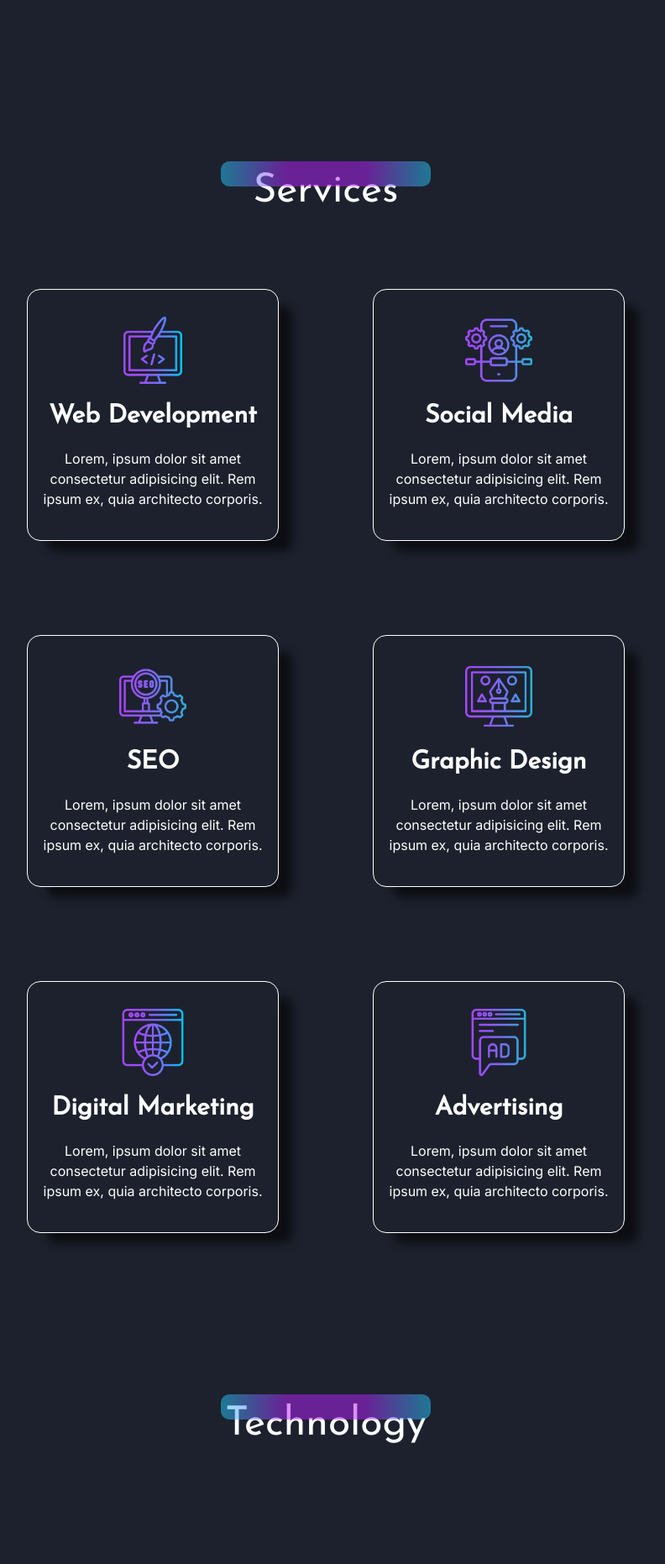
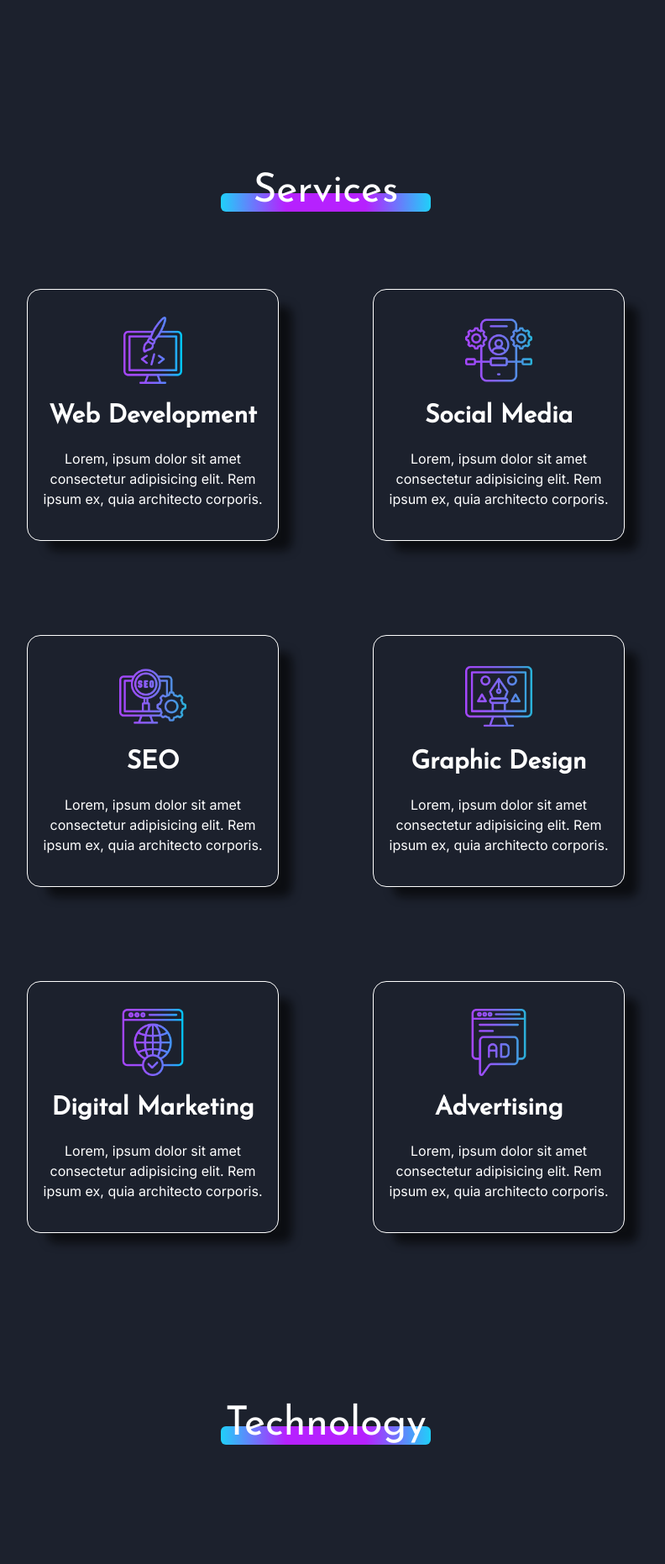
Before and after one commit to DeenoDev/My-Business-Website, a PHP site: page / in a window 1280 px wide. Shown: the part 1062-2924 px from the top of the page at 84% size, without its empty margins (252-1044 px from the left). Run offline with PHP 8.4, Linux system fonts and the light colour scheme; some libraries are stand-ins or nearby versions.

Commit message:
Psuedo elements position and sizing completed.

```diff
--- a/style.css
+++ b/style.css
@@ -526,21 +526,23 @@ h3{
     font-size: 3rem;
     font-weight: var(--fw-300);
     color: #fff;
+    z-index: 10;
 
 }
 
 .h3-title::after {
     content: "";
-    display: inline-block;
     position: absolute;
     width: 250px;
-    height: 30px;
+    height: 22px;
     margin: auto;
+    margin-top: 38px;
     left: 0;
     right: 0;
+    z-index: -1;
     background: rgb(182,33,254);
-    background: radial-gradient(circle, rgba(182,33,254,.5) 0%, rgba(182,33,254,.5) 38%, rgba(31,209,249,.5) 100%);
-    border-radius: 10px;
+    background: radial-gradient(circle, rgba(182,33,254,1) 0%, rgba(182,33,254,1) 38%, rgba(31,209,249,1) 100%);
+    border-radius: 6px;
 
 }
 
```
